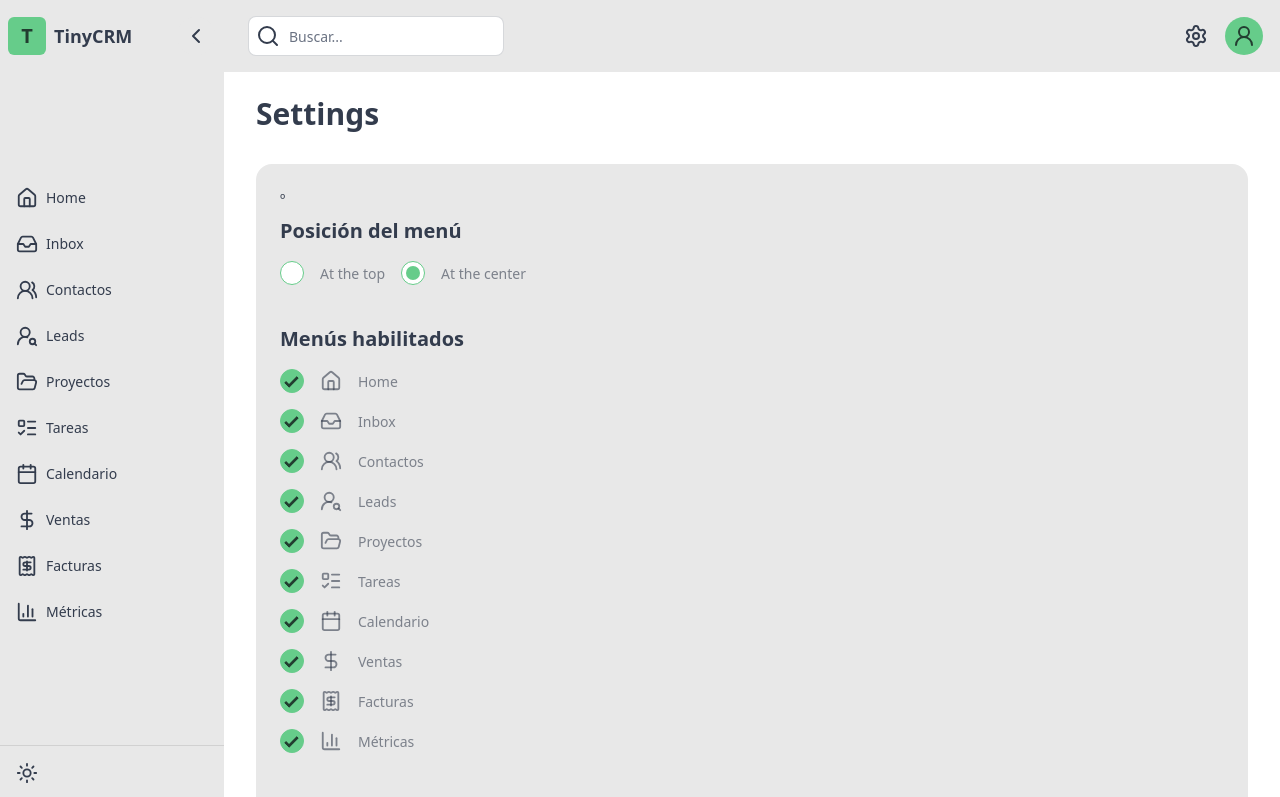
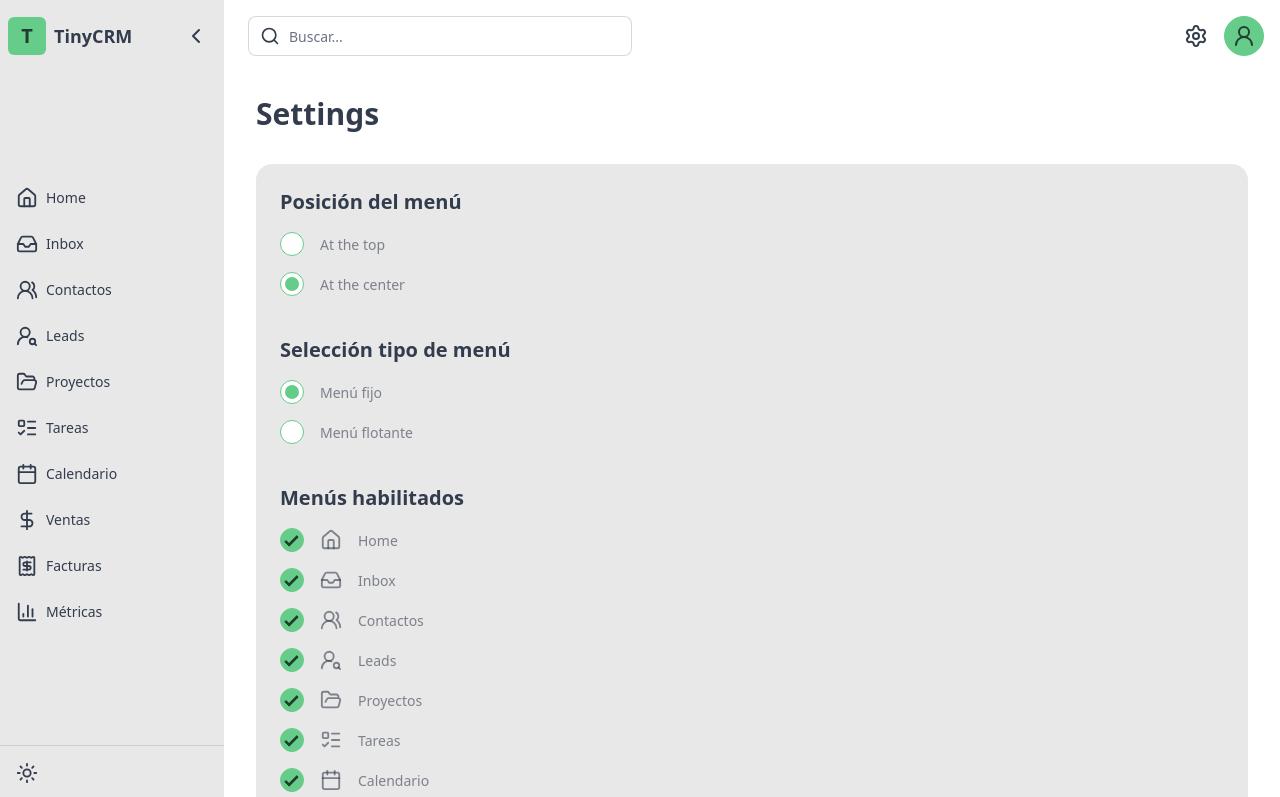
Before and after one commit to sebastiangr/tinycrm, a SvelteKit app: page /settings in a window 1280 px wide. Shown: the top 797 px of the page. Built offline with nearby package versions, Linux system fonts and the light colour scheme.

Commit message:
Add sidebar type functionality and improve header layout; update settings page for menu type selection

```diff
--- a/src/lib/components/Header.svelte
+++ b/src/lib/components/Header.svelte
@@ -1,6 +1,6 @@
 <script lang="ts">
 	import { menuItems } from '$lib/stores/menuStore';
-  import { sidebarOpen } from '$lib/stores/sidebarStore';
+  import { sidebarOpen, sidebarType } from '$lib/stores/sidebarStore';
 	import { Menu, Search, Settings, UserRound, X } from 'lucide-svelte';
 	import { fade, fly } from 'svelte/transition';
 
@@ -31,21 +31,24 @@
   })
 
 </script>
-
-<header class="bg-base-200 transition-[padding] duration-200 ease-in fixed top-0 right-0 left-0 {$sidebarOpen ? 'pl-4 md:pl-56' : 'pl-4 md:pl-24'} bg-base-100 z-10 pt-4 pb-4">
+<!-- bg-base-200 -->
+<header class="transition-[padding] duration-200 ease-in fixed top-0 right-0 left-0
+{$sidebarOpen ? 'pl-4 md:pl-56' : 'pl-4 md:pl-24'}
+{$sidebarType ? '' : 'pt-8 ml-4'}
+bg-base-100 z-10 pt-4 pb-4">
   <div class="flex flex-row justify-between p-0 h-auto">
 
-    <div class="md:pl-6 flex flex-row">
+    <div class="md:pl-6 flex flex-row w-full pr-4">
       <!-- Mobile menu button -->
       <button id="mobile-menu-button" class="flex md:hidden btn btn-ghost btn-circle mr-4" onclick={toggleMobileMenu}>
         <Menu />
       </button>
-      <!-- Search -->
-      <div class="form-control">
-        <div class="input-group w-full max-w-lg ">
-          <Search class="absolute top-1/2 ml-2 transform -translate-y-1/2 z-10" />
-          <input type="text" placeholder="Buscar..." class="input input-bordered pl-10" />
+
+      <div class="relative w-full">
+        <div class="absolute inset-y-0 left-0 flex items-center pl-3 pointer-events-none z-10">
+          <Search class="h-5 w-5" />
         </div>
+        <input type="search" class="input input-bordered pl-10 w-full md:w-96" placeholder="Buscar..." />
       </div>
     </div>
 
@@ -56,9 +59,8 @@
       </a>
 
       <div class="dropdown dropdown-end">
-        <button class="btn btn-ghost btn-circle avatar">
-          <div class="w-10 rounded-full bg-primary text-primary-content flex items-center justify-center">
-            <!-- <span class="text-lg font-bold">U</span> -->
+        <button class="btn btn-primary btn-circle ">
+          <div class="w-10 rounded-full text-primary-content flex items-center justify-center">
             <UserRound />
           </div>
         </button>
--- a/src/lib/components/Sidebar.svelte
+++ b/src/lib/components/Sidebar.svelte
@@ -1,7 +1,7 @@
 <script lang="ts">
   // import { Calendar, ChevronLeft, FolderOpen, ListTodo, Moon, Sun, UserRoundSearch, UsersRound } from "lucide-svelte";
-  import { Calendar, ChevronLeft, FolderOpen, ListTodo, Moon, Sun, UserRoundSearch, UsersRound  as IconType, Home, Library, Cog, UsersRound, ChevronRight } from "lucide-svelte";
-  import { sidebarOpen, sidebarMenuPosition } from '$lib/stores/sidebarStore';
+  import { Calendar, ChevronLeft, FolderOpen, ListTodo, Moon, Sun, UserRoundSearch, UsersRound  as IconType, Home, Library, Cog, UsersRound, ChevronRight, PanelRightClose, PanelRightOpen } from "lucide-svelte";
+  import { sidebarOpen, sidebarMenuPosition, sidebarType } from '$lib/stores/sidebarStore';
 	import { afterNavigate } from "$app/navigation";
 	import { menuItems } from "$lib/stores/menuStore";
 
@@ -9,6 +9,7 @@
   // let isSidebarOpen = $state(true); // Local state
   let path = "";
   let currentRoute = $state();
+  let floatingSidebar = true; // Set to true for floating sidebar
 
   // Toggle theme and save preference to localStorage
   function toggleTheme() {
@@ -40,9 +41,12 @@
 
 </script>
 <!-- Sidebar -->
+<div class="h-full">
 <aside
-  id="sidebar"
-  class="sidebar fixed hidden md:flex flex-col top-0 left-0 h-full bg-base-200 z-30 transition-[width] duration-200 w-ease-in
+  id=""
+  class=" fixed hidden md:flex flex-col
+  bg-base-200 z-30 transition-[width] duration-200 w-ease-in
+  {$sidebarType ? 'top-0 left-0 h-full' : 'mt-4 mb-4 ml-4 h-[calc(100vh-2rem)] rounded-lg'}
   {$sidebarMenuPosition}
   {$sidebarOpen ? 'w-[14rem]' : 'w-[54px]'}">
 <!-- style="width: {isSidebarOpen ? '16rem' : '54px'}" -->
@@ -93,6 +97,7 @@
 
 
 </aside>
+</div>
 
 <style>
   /* TODO: Change color */
--- a/src/lib/stores/sidebarStore.ts
+++ b/src/lib/stores/sidebarStore.ts
@@ -3,3 +3,4 @@ import { writable } from 'svelte/store';
 
 export const sidebarMenuPosition = writable('justify-between'); // 'justify-between' or 'justify-start'
 export const sidebarOpen = writable(true);
+export const sidebarType = writable(true);
--- a/src/routes/+layout.svelte
+++ b/src/routes/+layout.svelte
@@ -1,5 +1,5 @@
 <script lang="ts">
-  import { sidebarOpen } from '$lib/stores/sidebarStore';
+  import { sidebarOpen, sidebarType } from '$lib/stores/sidebarStore';
 	import Header from '$lib/components/Header.svelte';
 	import Sidebar from '$lib/components/Sidebar.svelte';
 	import '../app.css';
@@ -18,7 +18,8 @@
 <div id="content-area" class="transition-all duration-200 ease-in pt-16 {$sidebarOpen ? 'ml-0 md:ml-56' : 'ml-0 md:ml-14'}">
   <Header />
 
-  <div class="p-8">
+  <div class="p-8
+    {$sidebarType ? '' : 'pl-12'}">
     {@render children()}
   </div>
 </div>
--- a/src/routes/settings/+page.svelte
+++ b/src/routes/settings/+page.svelte
@@ -1,6 +1,6 @@
 <script lang="ts">
 	import { menuItems } from '$lib/stores/menuStore';
-  import { sidebarMenuPosition } from '$lib/stores/sidebarStore';
+  import { sidebarMenuPosition, sidebarType } from '$lib/stores/sidebarStore';
 	import { writable } from 'svelte/store';
   // let menuPosition: 'top' | 'middle' = 'top';
 
@@ -40,9 +40,14 @@
     // For now, we'll just log the changes
     console.log('Menu items to save:', menuItems);
     console.log('Sidebar position to save:', $sidebarMenuPosition);
+    console.log('Sidebar type to save:', $sidebarType);
 
     // In a real implementation, you would update the actual stores
     // menuItems.set($editableMenuItems);
+  }
+
+  function setSidebarType(value: boolean) {
+    sidebarType.set(value);
   }
 
 </script>
@@ -53,10 +58,13 @@
 
   <div class="card bg-base-200">
     <div class="card-body">
-      <!-- Menu Position Section -->º
+
+      <!-- Menu Position Section -->
       <section class="mb-8">
         <h2 class="text-xl font-semibold mb-4">Posición del menú</h2>
-        <div class="form-control flex flex-row gap-4">
+        <div class="form-control flex flex-col gap-4">
+
+          <div class="flex items-center gap-4">
             <input
               id="radio-top"
               type="radio"
@@ -66,6 +74,9 @@
               onchange={() => sidebarMenuPosition.set('justify-start')}
             />
             <label class="label" for="radio-top">At the top</label>
+          </div>
+
+          <div class="flex items-center gap-4">
             <input
               id="radio-center"
               type="radio"
@@ -75,6 +86,40 @@
               onchange={() => sidebarMenuPosition.set('justify-between')}
             />
             <label class="label" for="radio-center">At the center</label>
+          </div>
+
+        </div>
+      </section>
+
+      <!-- Menu Type Section -->
+      <section class="mb-8">
+        <h2 class="text-xl font-semibold mb-4">Selección tipo de menú</h2>
+        <div class="form-control flex flex-col gap-4">
+
+          <div class="flex items-center gap-4">
+            <input
+              id="radio-fixed"
+              type="radio"
+              name="menu-type"
+              class="radio radio-primary"
+              checked={$sidebarType === true}
+              onchange={() => setSidebarType(true)}
+            />
+            <label class="label" for="radio-fixed">Menú fijo</label>
+          </div>
+
+          <div class="flex items-center gap-4">
+            <input
+              id="radio-floating"
+              type="radio"
+              name="menu-type"
+              class="radio radio-primary"
+              checked={$sidebarType === false}
+              onchange={() => setSidebarType(false)}
+            />
+            <label class="label" for="radio-floating">Menú flotante</label>
+          </div>
+
         </div>
       </section>
 
@@ -151,7 +196,8 @@
   <!-- Save Button -->
   <div class="mt-6 flex justify-end">
     <!-- <button class="btn btn-primary" on:click={saveSettings}> -->
-    <button class="btn btn-primary" >
+    <!-- <button class="btn btn-primary" > -->
+    <button class="btn btn-primary" onclick={saveSettings}>
       Save Settings
     </button>
   </div>
```
Lines whose indentation alone changed are shown as unchanged.
